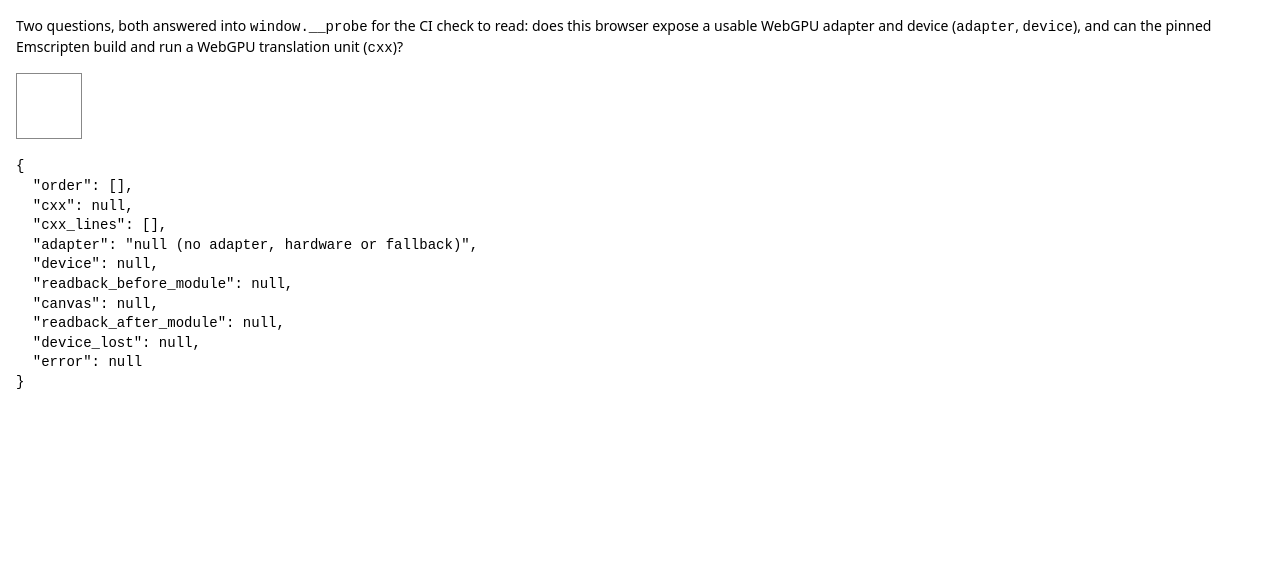
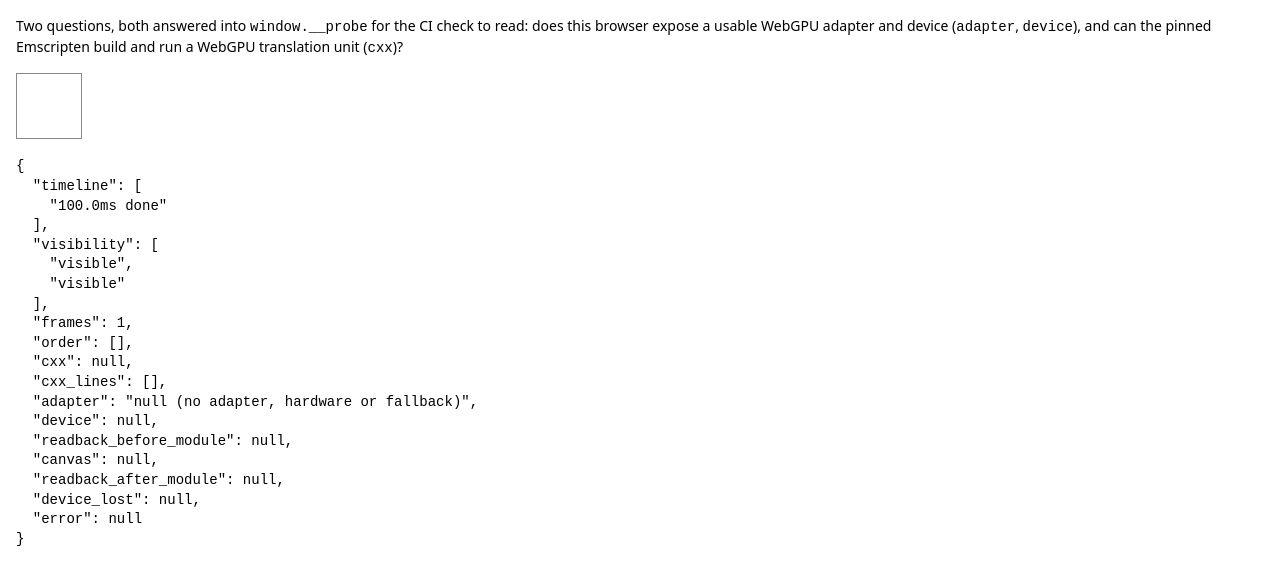
Before and after one commit to isDemetrio/melee-web, a website: page wasm/probe/webgpu_probe.html in a window 1280 px wide. Shown: the part 61-646 px from the top of the page. Drawn offline with Linux system fonts and the light colour scheme.

Commit message:
probe: root the GPU objects and keep the page painting, and time what happens
Run 36910340139 put the GPU work first and the module last, and the module never
loaded: the texture clear read back as [0,0,0,0] and the canvas configure threw
"A valid external Instance reference no longer exists." before the module could be
imported. So the module's exit() is not what invalidates the instance, and the two
hypotheses that remain are the ones render.spec.ts already met once:

  (1) collection -- nothing in this page's global scope held the adapter, device or
      readback buffer; the render tests were fixed once by rooting exactly those
      objects. They are now rooted in window.__gpu.
  (2) an idle page -- headless Chromium suspends a page with nothing to paint, and
      the render tests do read a red pixel back in this same browser, from a worker
      that is never idle. The page now keeps painting: an rAF loop counts frames,
      and `frames` says whether it ever painted.

Every step is timestamped and device.lost records its own moment, so the run says
when the device died rather than only that it did. The assertions are unchanged.

```diff
--- a/wasm/probe/webgpu_probe.html
+++ b/wasm/probe/webgpu_probe.html
@@ -23,6 +23,9 @@
     <script type="module">
       const out = document.getElementById('out');
       const result = {
+        timeline: [],
+        visibility: [],
+        frames: 0,
         order: [],
         cxx: null,
         cxx_lines: [],
@@ -34,7 +37,34 @@
         device_lost: null,
         error: null,
       };
-      const step = (name) => result.order.push(name);
+
+      const t0 = performance.now();
+      const mark = (name) => result.timeline.push(`${(performance.now() - t0).toFixed(1)}ms ${name}`);
+      const step = (name) => {
+        result.order.push(name);
+        mark(name);
+      };
+
+      // Two things the run of 36910340139 could not separate, and this run separates them.
+      //
+      // (1) GARBAGE COLLECTION. Nothing in this page's global scope holds the adapter, the device
+      //     or the readback buffer; `web/tests/spike/render.spec.ts` was fixed once by rooting
+      //     exactly those objects in the worker's global scope. Here they are rooted in
+      //     `window.__gpu` before anything else happens.
+      // (2) THE PAGE GOING IDLE. That run read a texture it had just cleared back as [0,0,0,0]
+      //     and then lost the device ("destroyed: Device was destroyed.") on the canvas configure,
+      //     with the module not involved at all — the GPU work ran first and the module never
+      //     loaded. The render tests in `web/tests/spike/render.spec.ts` do get a red pixel back
+      //     in this same CI browser, from a worker. A page with nothing to paint is suspended in
+      //     headless Chromium, so this page keeps painting for the whole run: the rAF loop below
+      //     counts frames, and `frames` in the result says whether the page was ever alive.
+      let painting = true;
+      const paint = () => {
+        result.frames += 1;
+        if (painting) requestAnimationFrame(paint);
+      };
+      requestAnimationFrame(paint);
+      result.visibility.push(document.visibilityState);
 
       /**
        * Clear a 4x4 texture to `colour` and read pixel (0, 0) back off the GPU. A colour that
@@ -67,15 +97,6 @@
         return pixel;
       }
 
-      // THE ORDER IS THE MEASUREMENT. Run 36909581289 ran the C++ module first and the GPU half
-      // second, and the GPU half answered "device present" while reading a texture it had just
-      // cleared back as [0,0,0,0], then threw "A valid external Instance reference no longer
-      // exists." on the canvas configure. The module is built -sEXIT_RUNTIME=1, so it calls exit()
-      // at the end of main(), and that same error string is what run 36898914442 saw when the
-      // device died in the worker. So the GPU work now happens BEFORE the module is loaded, and a
-      // second readback happens AFTER it: if the first is the clear colour and the second is not,
-      // the module's exit is what invalidates the instance, and that is a fact about this harness
-      // rather than a guess about Chromium.
       try {
         if (typeof navigator.gpu === 'undefined') {
           result.adapter = 'no navigator.gpu';
@@ -91,10 +112,12 @@
               ? `${adapter.info.vendor ?? '?'} ${adapter.info.architecture ?? '?'}`
               : 'present';
             const device = await adapter.requestDevice();
+            window.__gpu = { adapter, device }; // (1) rooted for the whole run
             result.device = device !== null && device !== undefined;
-            // Dawn's own reason for losing the device, if it is lost before the end of the run.
+            // Dawn's own reason for losing the device, with the moment it happened.
             device.lost.then((info) => {
               result.device_lost = `${info.reason}: ${info.message}`;
+              mark(`device lost: ${info.reason}: ${info.message}`);
             });
 
             step('readback_before_module');
@@ -142,11 +165,15 @@
       } catch (error) {
         if (result.adapter === null) result.adapter = `error: ${error}`;
         result.error = String(error);
+        mark(`error: ${error}`);
       }
 
+      painting = false;
+      result.visibility.push(document.visibilityState);
       // One turn of the event loop, so that a `device.lost` that fired during the run is in the
       // result before the check reads it.
       await new Promise((resolve) => setTimeout(resolve, 100));
+      mark('done');
       out.textContent = JSON.stringify(result, null, 2);
       window.__probe = result;
     </script>
```
Also changed, not shown: wasm/probe/check.mjs (+12 -6 lines).
